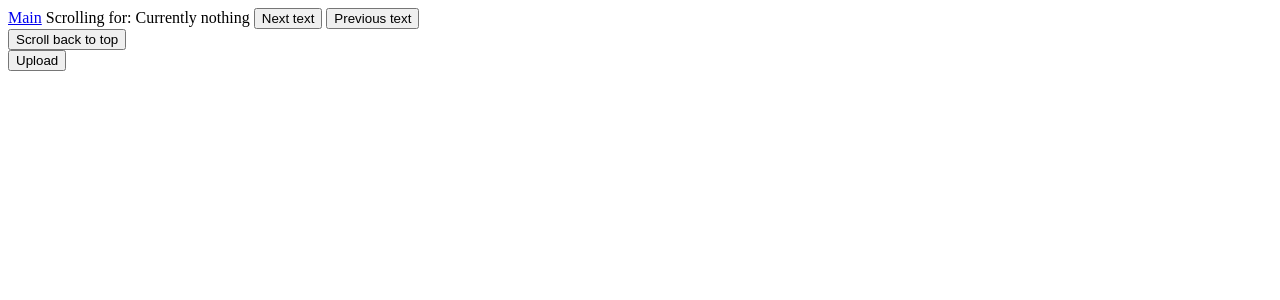
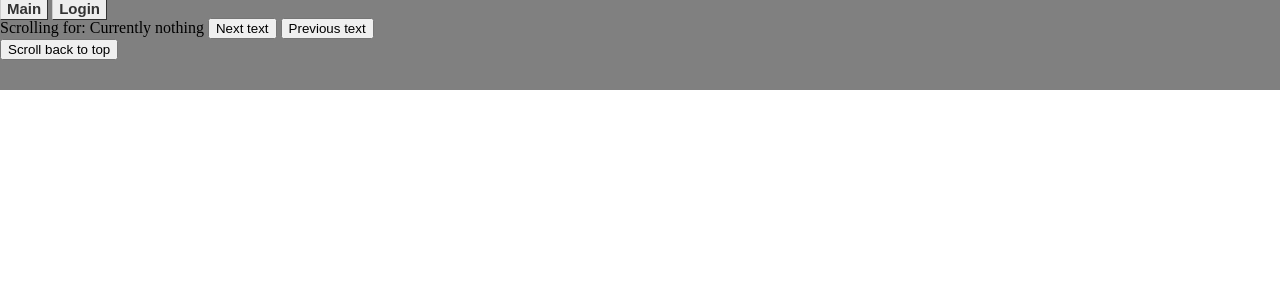
Before and after one commit to Madjura/dragn, a Django app: page /upload/ in a window 1280 px wide. Shown: the top 300 px of the page. Run offline with Django 3.2, Linux system fonts and the light colour scheme.

Commit message:
updated css and added link to admin page when not logged in

```diff
--- a/dragn/urls.py
+++ b/dragn/urls.py
@@ -20,7 +20,7 @@ from queryapp.views import query, process, get_provenance
 from uploadapp.views import UploadView
 
 urlpatterns = [
-    url(r'^admin/', admin.site.urls),
+    url(r'^admin/', admin.site.urls, name="admin"),
     url(r'^query/$', query, name="query"),
     url(r'^upload/$', UploadView.as_view(), name="upload"),
     url(r'^process/$', process, name="process"),
--- a/static/dragn/css/navigation.css
+++ b/static/dragn/css/navigation.css
@@ -4,8 +4,8 @@
     left: 0;
     z-index: 9999;
     width: 100%;
-    height: 60px;
-    background-color: #00a087;
+    height: 90px;
+    background-color: grey;
 }
 
 #nav-ul {
@@ -44,7 +44,6 @@
     left: 0px;
     width: 30px;
     height: 100vh;
-    background-color: lightblue;
     margin-bottom: -5000px; /* any large number will do */
     padding-bottom: 5000px;
     overflow: hidden;
@@ -61,3 +60,34 @@
     margin-top: 50px;
     padding-left: 40px;
 }
+
+.menulink {
+    font: bold 15px Arial;
+    text-decoration: none;
+    background-color: #EEEEEE;
+    color: #333333;
+    padding: 2px 6px 2px 6px;
+    border: 1px solid #CCCCCC;
+    border-right-color: #333333;
+    border-bottom-color: #333333;
+}
+
+#form-div {
+    padding-top: 5px;
+}
+
+#id_texts {
+    max-width: 100px;
+}
+
+#id_max_nodes{
+    max-width: 40px;
+}
+
+#id_max_edges{
+    max-width: 40px;
+}
+
+#id_top_text_samples{
+    max-width: 40px;
+}
--- a/templates/base.html
+++ b/templates/base.html
@@ -4,18 +4,22 @@
     {% load static %}
     <meta charset="utf-8">
     <title>{% block title %}Budget{% endblock %}</title>
+    <link rel="stylesheet" type="text/css" href="{% static 'dragn/css/navigation.css' %}"/>
 </head>
 
 <body>
 <div id="nav">
-    <a class="hover" href="{% url 'index' %}">Main</a>
+    <div id="nav-links">
+        <a class="menulink" href="{% url 'index' %}">Main</a>
         {% if request.user.is_superuser %}
-        <a class="hover" href="{% url 'upload' %}">Upload texts</a>
-        <a class="hover" href="{% url 'process' %}">Process texts</a>
+            <a class="menulink" href="{% url 'upload' %}">Upload texts</a>
+            <a class="menulink" href="{% url 'process' %}">Process texts</a>
+        {% else %}
+            <a class="menulink" href="{% url 'admin:index' %}">Login</a>
         {% endif %}
 
         {% if queryform %}
-        <div id="form">
+            <div id="form-div">
                 <form action="{% url 'query' %}" method="post" id="query-form">
                     {% csrf_token %}
 
@@ -26,9 +30,11 @@
                 </form>
             </div>
         {% endif %}
-
+    </div>
+    <div id="nav-scroll">
         <span id="sample-scroll">Scrolling for: Currently nothing</span> <button id="sample-next">Next text</button> <button id="sample-previous">Previous text</button><br>
         <button id="to-top">Scroll back to top</button>
+    </div>
 </div>
 
 <div id="content">
```
Also changed, not shown: queryapp/static/queryapp/css/reader-modal.css (+11 -0 lines). Lines whose indentation alone changed are shown as unchanged.
